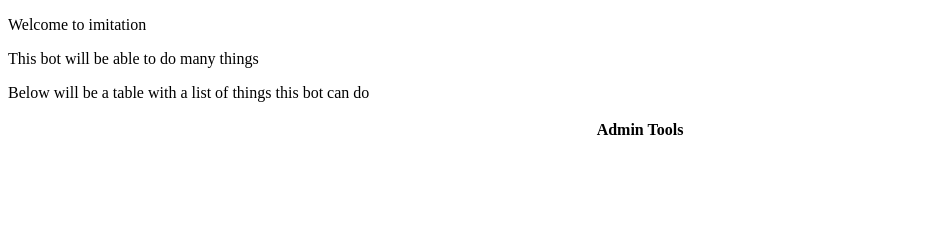
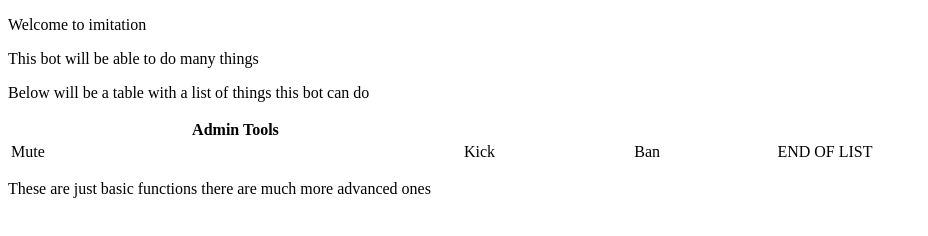
Before and after one commit to As-above-so-below/HenTools, a plain HTML site: page index.html in a window 1280 px wide. Shown: the whole page, without its empty margins (0-928 px from the left). Drawn offline with Linux system fonts and the light colour scheme.

Commit message:
Redoing index.html

```diff
--- a/index.html
+++ b/index.html
@@ -12,12 +12,16 @@
     <table style="width:100%">
 <tr>
   <th>Admin Tools</th>
+     </tr>
+     <tr>
+<td>Mute</td>
+<td>Kick</td>
+<td>Ban</td>
+<td>END OF LIST</td>
+  </tr>
+  </table>
 
+ <p>These are just basic functions there are much more advanced ones</p>
 
-
-
-
-
-    </tr>
 </body>
 </html>
```
